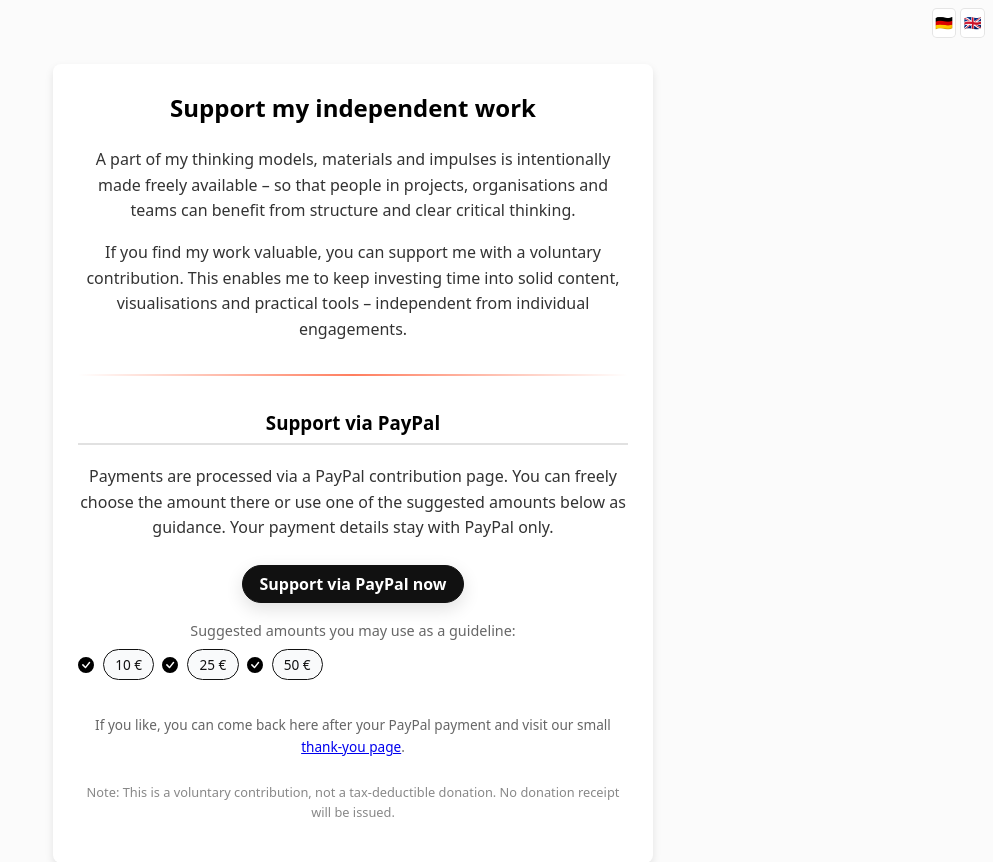
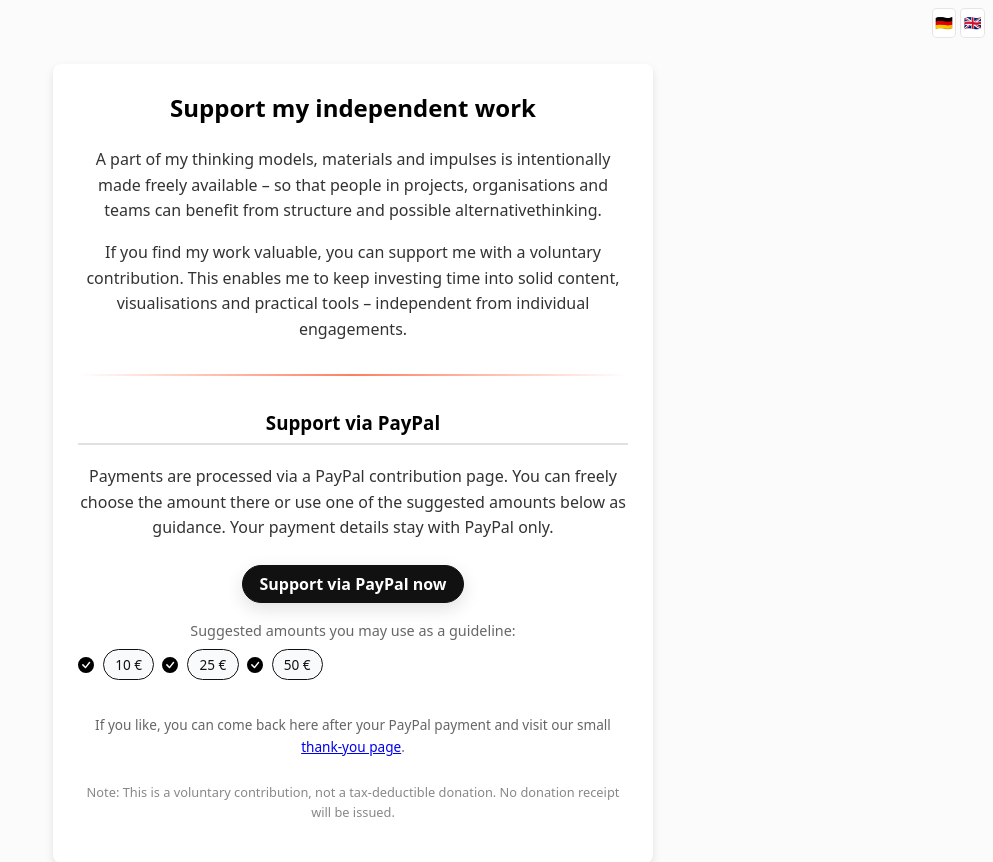
Before and after one commit to karsten2025/Karport2025, a Python web app: template templates/donate.html in a window 1280 px wide. Shown: the top 862 px of the page, without its empty margins (287-1280 px from the left). Run offline with Jinja, Linux system fonts and the light colour scheme; the template is opened without the code that fills it, so the values that code supplies are empty.

Commit message:
Update: Sprachliche Anpassung donate.html
✏️ DE: 'klarem kritischen Denken' → 'möglicherweise alternativem Denken'
✏️ EN: 'clear critical thinking' → 'possible alternative thinking'

Inkl. Änderungen in app.py

```diff
--- a/app.py
+++ b/app.py
@@ -92,9 +92,9 @@ def load_karsten_knowledge(lang):
 
         if not files:
             # Fallback auf alte Dateien, falls knowledge_base_final leer ist
-            filename = f"knowledge/karsten_base_{lang}.md"
-            with open(filename, "r", encoding="utf-8") as file:
-                return file.read()
+        filename = f"knowledge/karsten_base_{lang}.md"
+        with open(filename, "r", encoding="utf-8") as file:
+            return file.read()
 
         # Kombiniere alle Dateien
         combined_content = []
--- a/templates/donate.html
+++ b/templates/donate.html
@@ -50,7 +50,7 @@
           <p>
             Ein Teil meiner Denkmodelle, Materialien und Impulse steht bewusst
             frei zur Verfügung – damit Menschen in Projekten, Organisationen und
-            Teams von Struktur und klarem kritischen Denken profitieren können.
+            Teams von Struktur und möglicherweise alternativem Denken profitieren können.
           </p>
           <p>
             Wenn Sie meine Arbeit wertvoll finden, können Sie mich mit einem
@@ -63,8 +63,7 @@
           <p>
             A part of my thinking models, materials and impulses is
             intentionally made freely available – so that people in projects,
-            organisations and teams can benefit from structure and clear
-            critical thinking.
+            organisations and teams can benefit from structure and possible alternativethinking.
           </p>
           <p>
             If you find my work valuable, you can support me with a voluntary
```
